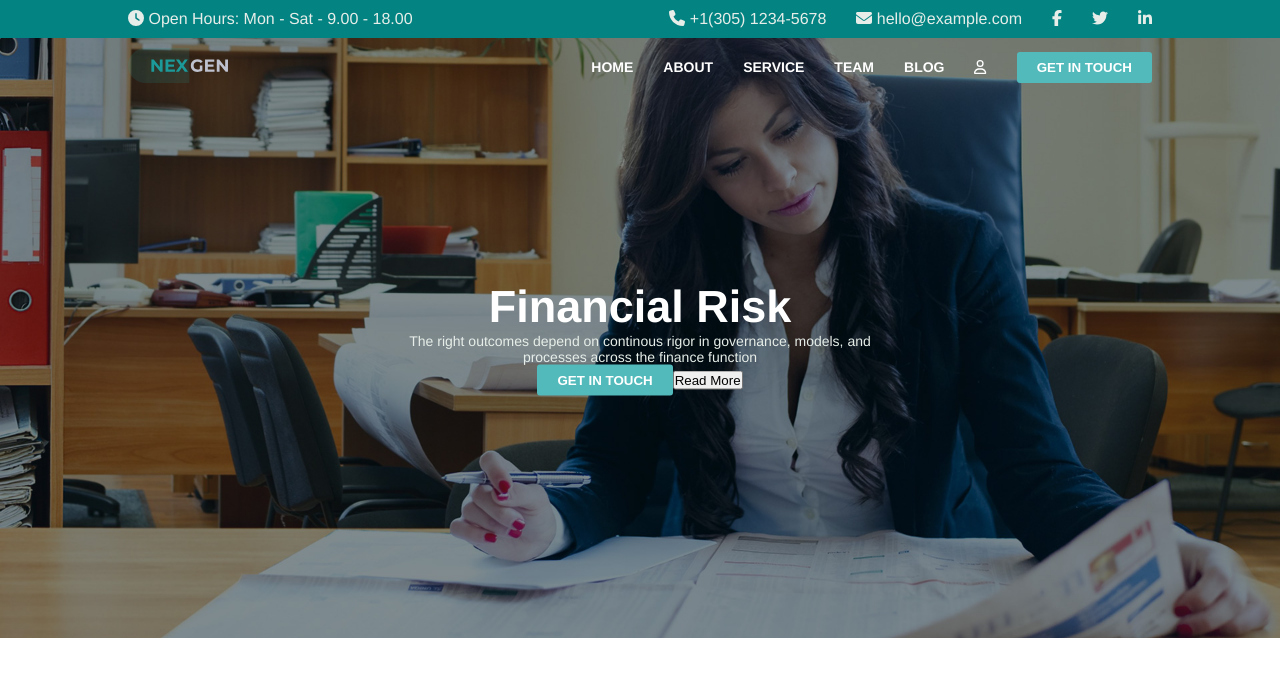
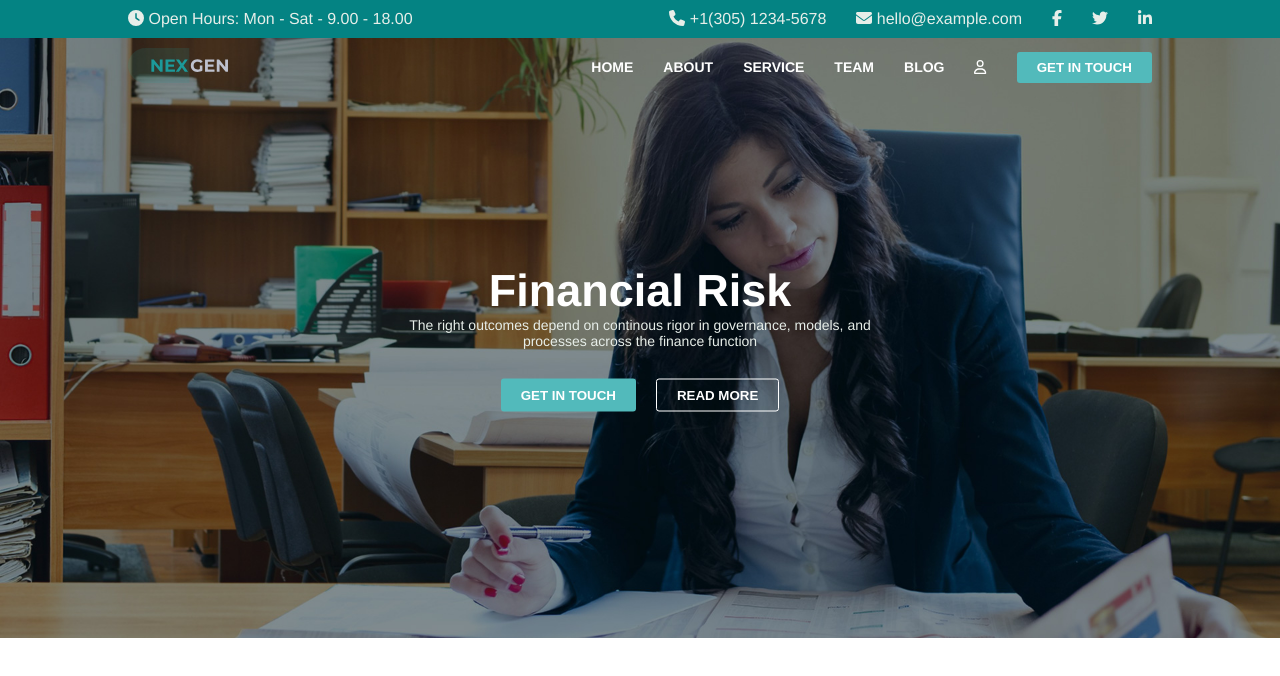
Before and after one commit to SimoCosz/proj-html-vuejs, a Vue app: page / in a window 1280 px wide. Shown: the top 676 px of the page. Built offline with nearby package versions, Linux system fonts and the light colour scheme; a small style sheet from the web is missing.

Commit message:
add font, btn component, stili

```diff
--- a/package.json
+++ b/package.json
@@ -8,6 +8,7 @@
     "lint": "vue-cli-service lint"
   },
   "dependencies": {
+    "@fontsource/league-spartan": "^4.5.2",
     "@fortawesome/fontawesome-svg-core": "^6.1.0",
     "@fortawesome/free-brands-svg-icons": "^6.1.0",
     "@fortawesome/free-regular-svg-icons": "^6.1.0",
--- a/src/App.vue
+++ b/src/App.vue
@@ -45,7 +45,7 @@ export default {
 @import './assets/scss/_common.scss';
 
 #app {
-  font-family: Avenir, Helvetica, Arial, sans-serif;
+  font-family: league-spartan, Helvetica, Arial, sans-serif;
   -webkit-font-smoothing: antialiased;
   -moz-osx-font-smoothing: grayscale;
 }
--- a/src/assets/scss/_common.scss
+++ b/src/assets/scss/_common.scss
@@ -1,3 +1,5 @@
+@import "~@fontsource/league-spartan/index.css";
+
 *{
   margin: 0;
   padding: 0;
--- a/src/components/BtnGet.vue
+++ b/src/components/BtnGet.vue
@@ -19,5 +19,6 @@ export default {
     border: none;
     border-radius: 3px;
     font-weight: 700;
+    cursor: pointer;
   }
 </style>
--- a/src/components/HeaderComponent.vue
+++ b/src/components/HeaderComponent.vue
@@ -53,6 +53,10 @@ export default {
     .contacts{
       display: flex;
       gap: 30px;
+
+      li{
+        cursor: pointer;
+      }
     }
   }
 }
--- a/src/components/JumboComponent.vue
+++ b/src/components/JumboComponent.vue
@@ -4,8 +4,10 @@
     <div class="wrapper">
       <h1 id="title">Financial Risk</h1>
       <p id="description">The right outcomes depend on continous rigor in governance, models, and processes across the finance function</p>
-      <BtnGet />
-      <button class="btn-read"> Read More</button>
+      <div class="button">
+        <BtnGet />
+        <button class="btn-read"> Read More</button>
+      </div>
     </div>
   </div>
 </template>
@@ -35,7 +37,7 @@ export default {
 .jumbo{
   height: 600px;
   background-image: url('../assets/img/bg-2.jpg');
-  background-position: center;
+  background-position: top center;
   background-size: cover;
   background-repeat: no-repeat;
   position: relative;
@@ -59,8 +61,22 @@ export default {
       color: $grayNurse;
     }
 
-    .btn-get{
+    .button{
+      display: flex;
+      gap: 20px;
+      justify-content: center;
+      margin-top: 30px;
 
+      .btn-read{
+        background-color: transparent;
+        border: 1px solid white;
+        color: white;
+        padding: 8px 20px;
+        text-transform: uppercase;
+        border-radius: 3px;
+        font-weight: 700;
+        cursor: pointer;
+      }
     }
   }
 }
--- a/src/components/JumboNav.vue
+++ b/src/components/JumboNav.vue
@@ -65,6 +65,10 @@ export default {
     font-weight: 700;
     color: white;
     font-size: 14px;
+
+    li{
+      cursor: pointer;
+    }
   }
 }
 </style>
```
Also changed, not shown: 1 other file (tests, documents, lock files or other folders).
